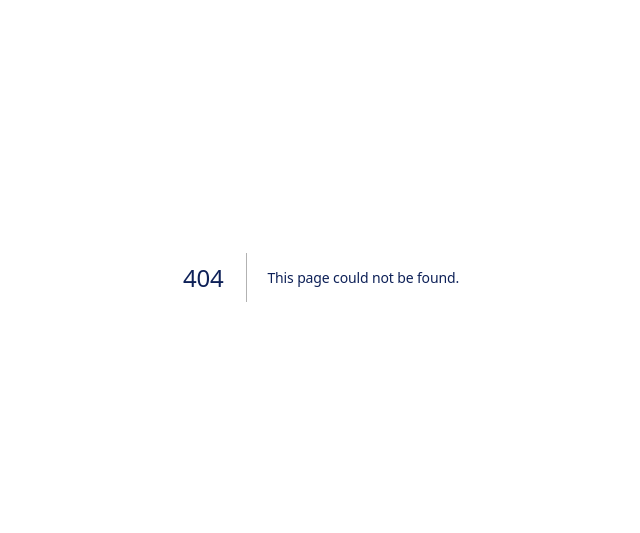
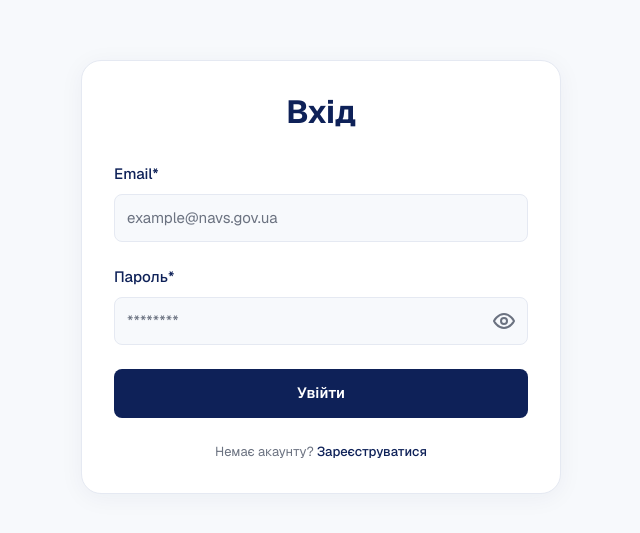
Before and after one commit to sshhsa/cadet-force-frontend, a Next.js app: page /login in a window 1280 px wide. Before the commit this address had no page. Shown: the part 123-656 px from the top of the page, without its empty margins (319-959 px from the left). Built offline with nearby package versions, Linux system fonts and the light colour scheme; no server answers.

Commit message:
feat: add login page with formik/yup validation

```diff
--- /dev/null
+++ b/app/(auth)/AuthLayout.module.css
@@ -0,0 +1,8 @@
+.wrapper {
+  display: flex;
+  align-items: center;
+  justify-content: center;
+  min-height: 100dvh;
+  padding-block: var(--section-padding-medium);
+  background-color: var(--color-bg-soft);
+}
--- /dev/null
+++ b/app/(auth)/layout.tsx
@@ -0,0 +1,9 @@
+import css from './AuthLayout.module.css';
+
+export default function AuthLayout({ children }: { children: React.ReactNode }) {
+  return (
+    <div className={css.wrapper}>
+      <div className="container">{children}</div>
+    </div>
+  );
+}
--- /dev/null
+++ b/app/(auth)/login/page.tsx
@@ -0,0 +1,9 @@
+import LoginForm from '@/components/LoginForm/LoginForm';
+
+export const metadata = {
+  title: 'Вхід — CadetForce',
+};
+
+export default function LoginPage() {
+  return <LoginForm />;
+}
--- /dev/null
+++ b/components/LoginForm/LoginForm.module.css
@@ -0,0 +1,139 @@
+.form {
+  display: flex;
+  flex-direction: column;
+  gap: var(--space-6);
+  width: 100%;
+  max-width: var(--max-width-small);
+  margin: 0 auto;
+  padding: var(--space-8);
+  background-color: var(--color-white);
+  border: var(--border-width) solid var(--color-border);
+  border-radius: var(--radius-lg);
+  box-shadow: 0 4px 24px var(--color-overlay-5);
+}
+
+.title {
+  margin-bottom: var(--space-2);
+  font-size: var(--fs-h2);
+  line-height: var(--lh-h2);
+  text-align: center;
+  color: var(--color-navy);
+}
+
+.field {
+  display: flex;
+  flex-direction: column;
+  gap: var(--space-2);
+}
+
+.label {
+  font-size: var(--fs-text-regular);
+  font-weight: var(--fw-medium);
+  line-height: var(--lh-text);
+  color: var(--color-text-navy);
+}
+
+.input {
+  width: 100%;
+  padding: var(--space-3);
+  font-size: var(--fs-text-regular);
+  line-height: var(--lh-text);
+  color: var(--color-text);
+  background-color: var(--color-bg-soft);
+  border: var(--border-width) solid var(--color-border);
+  border-radius: var(--radius-sm);
+  transition: border-color var(--transition);
+}
+
+.input::placeholder {
+  color: var(--color-text-muted);
+}
+
+.input:hover,
+.input:focus {
+  outline: none;
+  border-color: var(--color-navy);
+}
+
+.input[aria-invalid='true'] {
+  border-color: var(--color-error);
+}
+
+.error {
+  font-size: var(--fs-text-tiny);
+  color: var(--color-error);
+}
+
+.passwordField {
+  position: relative;
+}
+
+.passwordInput {
+  padding-right: calc(var(--space-8) + var(--space-4));
+}
+
+.passwordToggle {
+  position: absolute;
+  top: 50%;
+  right: var(--space-2);
+  transform: translateY(-50%);
+  display: flex;
+  align-items: center;
+  justify-content: center;
+  width: var(--space-8);
+  height: var(--space-8);
+  color: var(--color-text-muted);
+  border-radius: var(--radius-sm);
+}
+
+.passwordToggle svg {
+  width: var(--space-6);
+  height: var(--space-6);
+}
+
+.passwordToggle:hover {
+  color: var(--color-navy);
+}
+
+.passwordToggle:focus-visible {
+  outline: var(--border-width) solid var(--color-navy);
+  outline-offset: var(--border-width);
+}
+
+.button {
+  width: 100%;
+  padding: var(--space-3);
+  font-size: var(--fs-text-regular);
+  font-weight: var(--fw-semibold);
+  line-height: var(--lh-text);
+  color: var(--color-white);
+  background-color: var(--color-navy);
+  border: var(--border-width) solid transparent;
+  border-radius: var(--radius-sm);
+  transition: background-color var(--transition);
+}
+
+.button:hover:not(:disabled),
+.button:focus-visible {
+  background-color: var(--color-navy-dark);
+}
+
+.button:disabled {
+  opacity: 0.6;
+  cursor: not-allowed;
+}
+
+.switchText {
+  font-size: var(--fs-text-small);
+  color: var(--color-text-muted);
+  text-align: center;
+}
+
+.switchText a {
+  color: var(--color-navy);
+  font-weight: var(--fw-medium);
+}
+
+.switchText a:hover {
+  text-decoration: underline;
+}
--- /dev/null
+++ b/components/LoginForm/LoginForm.tsx
@@ -0,0 +1,112 @@
+'use client';
+
+import { useState } from 'react';
+import { useRouter } from 'next/navigation';
+import Link from 'next/link';
+import { ErrorMessage, Field, Form, Formik } from 'formik';
+import * as Yup from 'yup';
+import toast from 'react-hot-toast';
+
+import { loginUser } from '@/lib/api/auth';
+import { getErrorMessage } from '@/lib/api/getErrorMessage';
+import { useAuthStore } from '@/lib/store/authStore';
+import type { LoginPayload } from '@/types/auth';
+
+import css from './LoginForm.module.css';
+
+const schema = Yup.object({
+  email: Yup.string().trim().email('Некоректний email').required("Обов'язкове поле"),
+  password: Yup.string().required("Обов'язкове поле"),
+});
+
+const initialValues: LoginPayload = { email: '', password: '' };
+
+export default function LoginForm() {
+  const [isPasswordVisible, setIsPasswordVisible] = useState(false);
+  const router = useRouter();
+  const setAuth = useAuthStore((state) => state.setAuth);
+
+  const handleSubmit = async (values: LoginPayload) => {
+    try {
+      const { token, user } = await loginUser({ ...values, email: values.email.trim() });
+      setAuth(token, user);
+      router.push('/athletes');
+    } catch (error) {
+      toast.error(getErrorMessage(error));
+    }
+  };
+
+  return (
+    <Formik initialValues={initialValues} validationSchema={schema} onSubmit={handleSubmit}>
+      {({ errors, touched, isSubmitting }) => (
+        <Form className={css.form} noValidate>
+          <h1 className={css.title}>Вхід</h1>
+
+          <div className={css.field}>
+            <label className={css.label} htmlFor="login-email">
+              Email*
+            </label>
+            <Field
+              id="login-email"
+              name="email"
+              type="email"
+              autoComplete="email"
+              placeholder="example@navs.gov.ua"
+              className={css.input}
+              aria-invalid={Boolean(touched.email && errors.email)}
+            />
+            <ErrorMessage name="email" component="span" className={css.error} />
+          </div>
+
+          <div className={css.field}>
+            <label className={css.label} htmlFor="login-password">
+              Пароль*
+            </label>
+            <div className={css.passwordField}>
+              <Field
+                id="login-password"
+                name="password"
+                type={isPasswordVisible ? 'text' : 'password'}
+                autoComplete="current-password"
+                placeholder="********"
+                className={`${css.input} ${css.passwordInput}`}
+                aria-invalid={Boolean(touched.password && errors.password)}
+              />
+              <button
+                className={css.passwordToggle}
+                type="button"
+                aria-label={isPasswordVisible ? 'Приховати пароль' : 'Показати пароль'}
+                aria-controls="login-password"
+                onClick={() => setIsPasswordVisible((visible) => !visible)}
+              >
+                <svg
+                  viewBox="0 0 24 24"
+                  fill="none"
+                  stroke="currentColor"
+                  strokeWidth="2"
+                  strokeLinecap="round"
+                  strokeLinejoin="round"
+                  aria-hidden="true"
+                  focusable="false"
+                >
+                  <path d="M2 12s3.5-7 10-7 10 7 10 7-3.5 7-10 7S2 12 2 12Z" />
+                  <circle cx="12" cy="12" r="3" />
+                  {isPasswordVisible && <path d="m3 3 18 18" />}
+                </svg>
+              </button>
+            </div>
+            <ErrorMessage name="password" component="span" className={css.error} />
+          </div>
+
+          <button className={css.button} type="submit" disabled={isSubmitting}>
+            {isSubmitting ? 'Вхід...' : 'Увійти'}
+          </button>
+
+          <p className={css.switchText}>
+            Немає акаунту? <Link href="/register">Зареєструватися</Link>
+          </p>
+        </Form>
+      )}
+    </Formik>
+  );
+}
```
